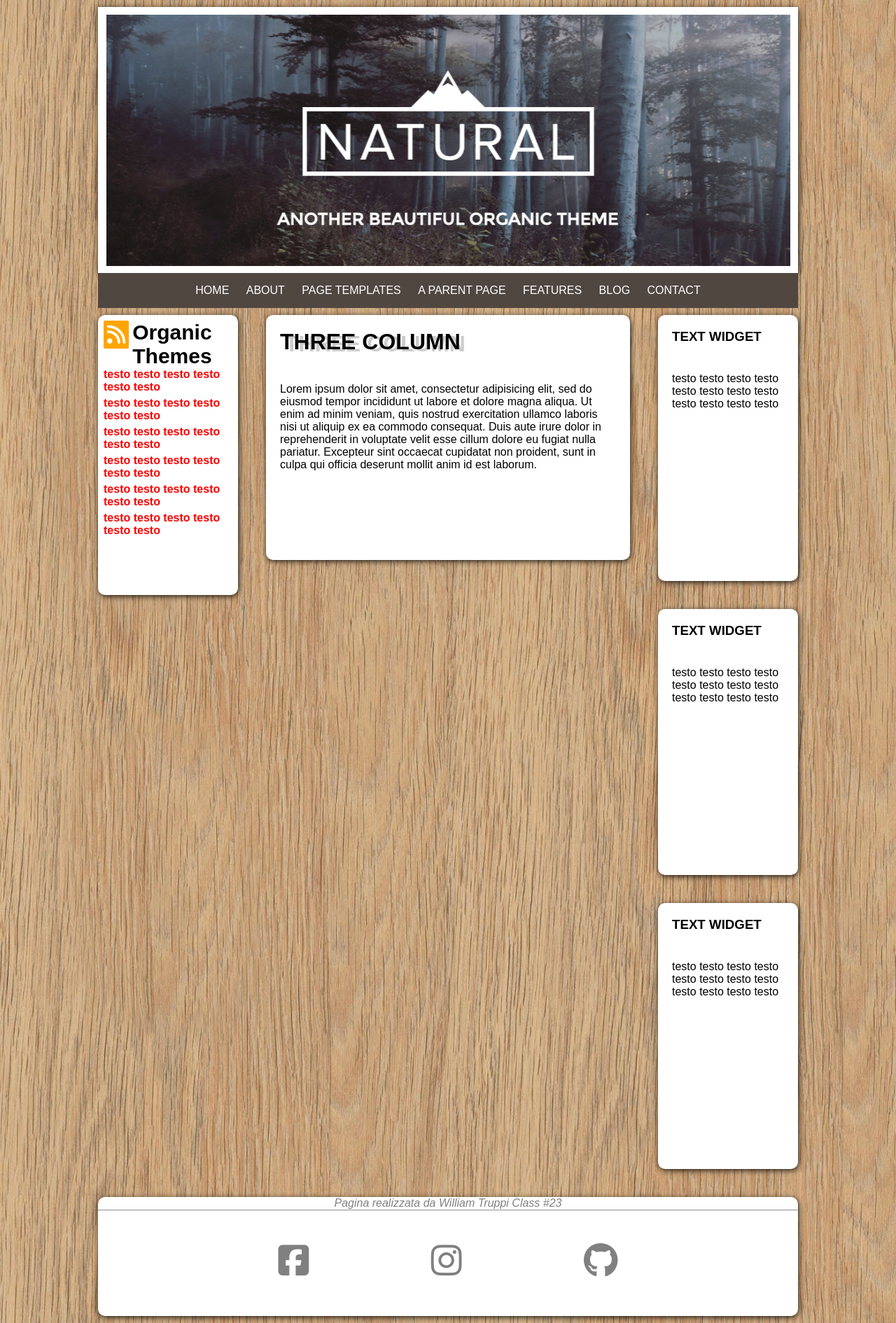
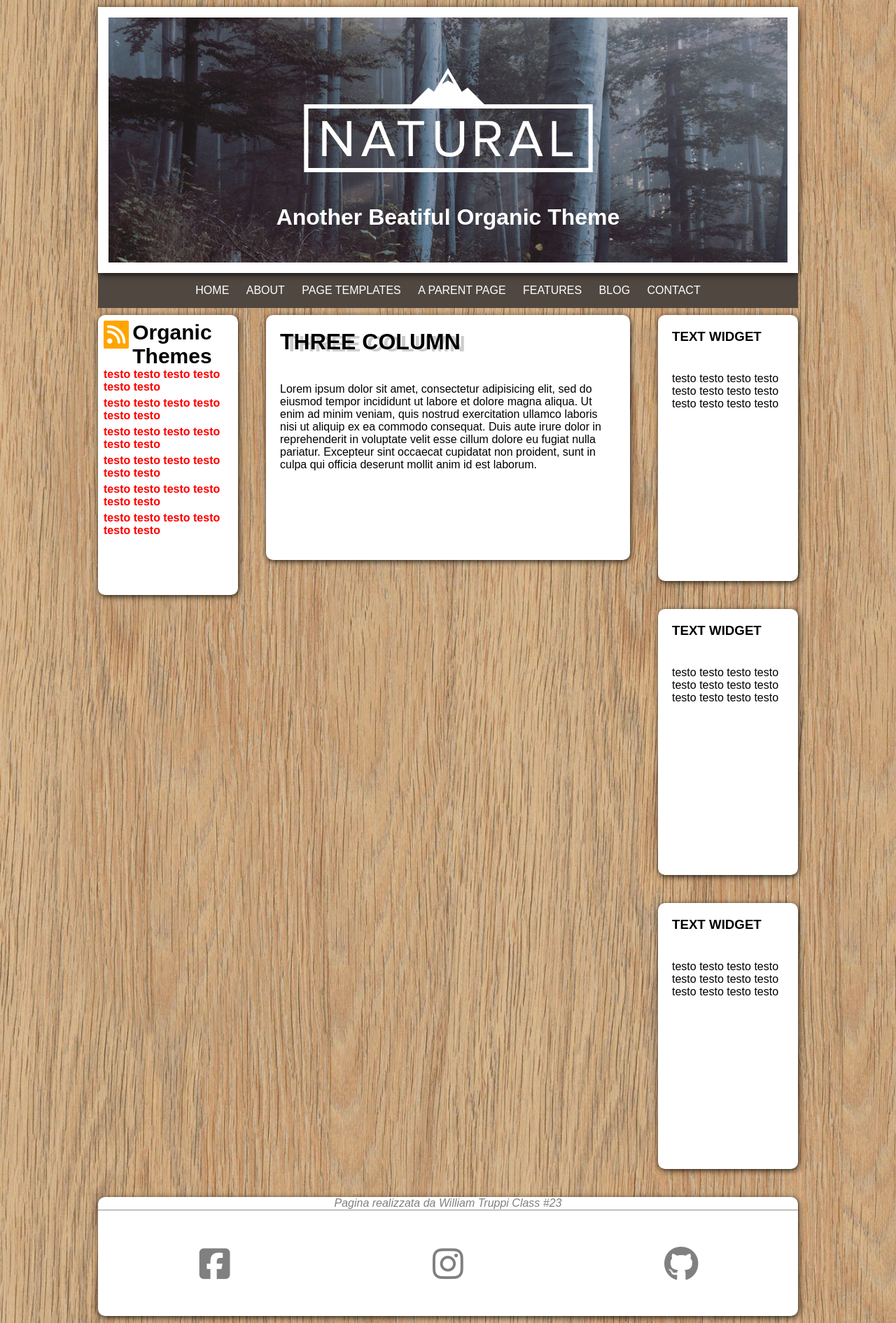
Before and after one commit to williamtruppi/htmlcss-wp, a plain HTML site: page index.html in a window 1280 px wide. Shown: the whole page at 70% size. Drawn offline with Linux system fonts and the light colour scheme.

Commit message:
Modifiche all'header e al footer
- header - inserito il logo e lo sfondo fornito per la traccia. nella giornata di ieri, in mancanza degli elementi sopra citati, ho inserito il tutto come screenshot ritagliato in background dall'anteprima

- footer = inserite le icone dei social in un box con una larghezza be definitia. le icone sono state poi centrate con il transform/translate

```diff
--- a/assets/css/style.css
+++ b/assets/css/style.css
@@ -34,10 +34,25 @@ body{
 header{
   width: 100%;
   height: 380px;
-  background-color: white;
-  background-image: url("../img/natural.png");
-  background-repeat: no-repeat;
-  background-position: 50% 50%;
+  border: 15px solid white;
+  background-color: yellow;
+  background-image: url("../img/header_bg.jpg");
+  background-position: center;
+  position: relative;
+  text-align: center;
+}
+
+.box_logo{
+  width: 100%;
+  position: absolute;
+  top: 50%;
+  left: 50%;
+  transform: translate(-50%, -50%);
+  color: white;
+}
+
+.box_logo img{
+  width: 50%;
 }
 
 /* nav_bar */
@@ -179,16 +194,33 @@ footer{
   text-align: center;
 }
 
+footer .top{
+  height: 12%;
+}
+
 footer .top span{
   color: grey;
   font-style: oblique;
 }
 
+footer .bottom{
+  height: 88%;
+}
+
+.box_social{
+  width: 33.33%;
+  height: 100%;
+  position: relative;
+  float: left;
+}
+
 footer .bottom i{
   color: grey;
-  margin: 45px 85px;
   font-size: 50px;
-  vertical-align: middle;
+  position: absolute;
+  top: 50%;
+  left: 50%;
+  transform: translate(-50%, -50%);
 }
 
 footer .bottom i:hover{
--- a/index.html
+++ b/index.html
@@ -13,7 +13,10 @@
 
       <!-- apertura header -->
       <header class="box_shadow">
-
+        <div class="box_logo">
+          <img src="assets/img/logo.png" alt="logo con scritta bianca natural">
+          <h1>Another Beatiful Organic Theme</h1>
+        </div>
       </header>
       <!-- chiusura header -->
 
@@ -89,15 +92,28 @@
 
       <!-- apertura footer -->
       <footer class="box_shadow">
+        <!-- apertua TOP footer -->
         <div class="top">
           <span>Pagina realizzata da William Truppi  Class #23</span>
           <hr>
         </div>
+        <!-- chiusura TOP footer -->
+
+        <!-- apertua BOTTOM footer -->
         <div class="bottom">
-          <i class="fab fa-facebook-square"></i>
-          <i class="fab fa-instagram"></i>
-          <i class="fab fa-github"></i>
+          <div class="box_social">
+            <i class="fab fa-facebook-square"></i>
+          </div>
+
+          <div class="box_social">
+            <i class="fab fa-instagram "></i>
+          </div>
+
+          <div class="box_social">
+            <i class="fab fa-github"></i>
+          </div>
         </div>
+        <!-- chiusura BOTTOM footer -->
       </footer>
       <!-- chiusura footer -->
     </div>
```
Also changed, not shown: assets/img/header_bg.jpg (added), assets/img/logo.png (added), assets/img/natural.png (deleted).
